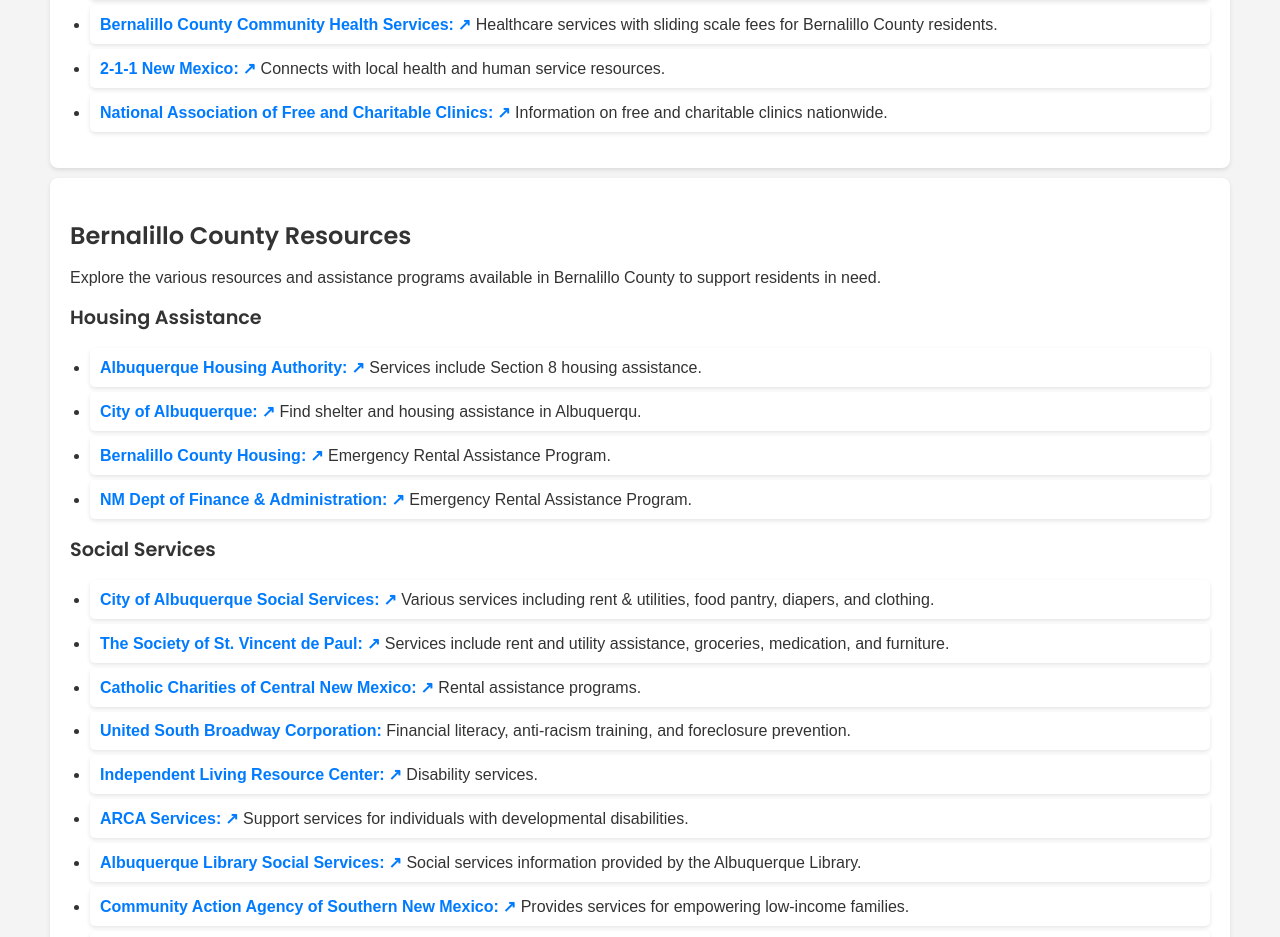
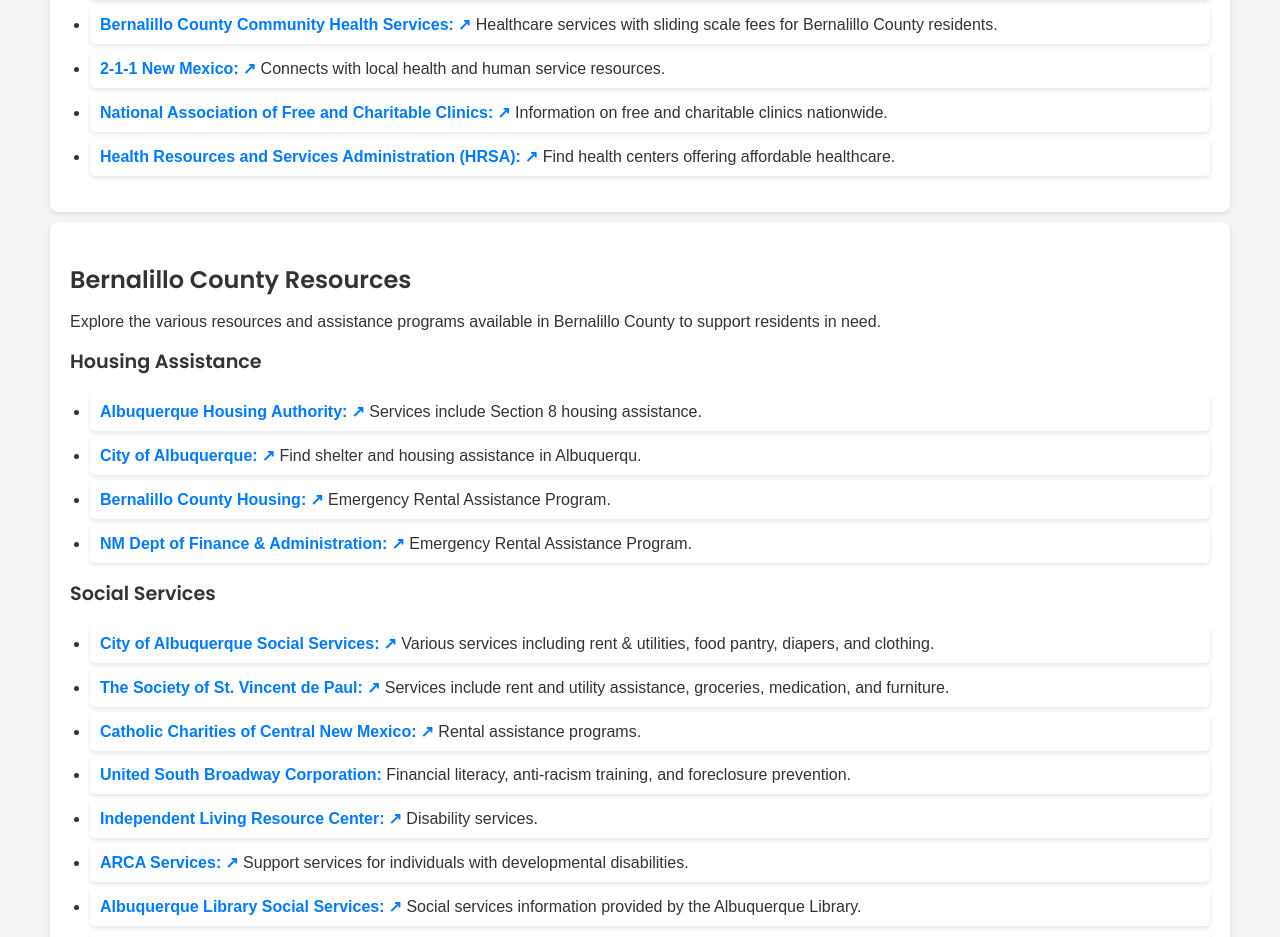
Before and after one commit to kmcarter2025/nmchw, a plain HTML site: page index.html in a window 1280 px wide. Shown: the part 7620-8557 px from the top of the page. Drawn offline with Linux system fonts and the light colour scheme.

Commit message:
Update index.html

```diff
--- a/index.html
+++ b/index.html
@@ -380,8 +380,7 @@
                     <li><a href="https://www.bernco.gov/health-and-public-safety/"><strong>Bernalillo County Community Health Services:</strong></a> Healthcare services with sliding scale fees for Bernalillo County residents.</li>
                     <li><a href="https://www.211directory.org/st/new_mexico"><strong>2-1-1 New Mexico:</strong></a> Connects with local health and human service resources.</li>
                     <li><a href="https://nafcclinics.org/"><strong>National Association of Free and Charitable Clinics:</strong></a> Information on free and charitable clinics nationwide.</li>
-
-                </ul>
+                    <li><a href="https://findahealthcenter.hrsa.gov/"><strong>Health Resources and Services Administration (HRSA):</strong></a> Find health centers offering affordable healthcare.</li>                </ul>
             </section>
 
             <section id="bernalillo-county" class="resource-section">
```
